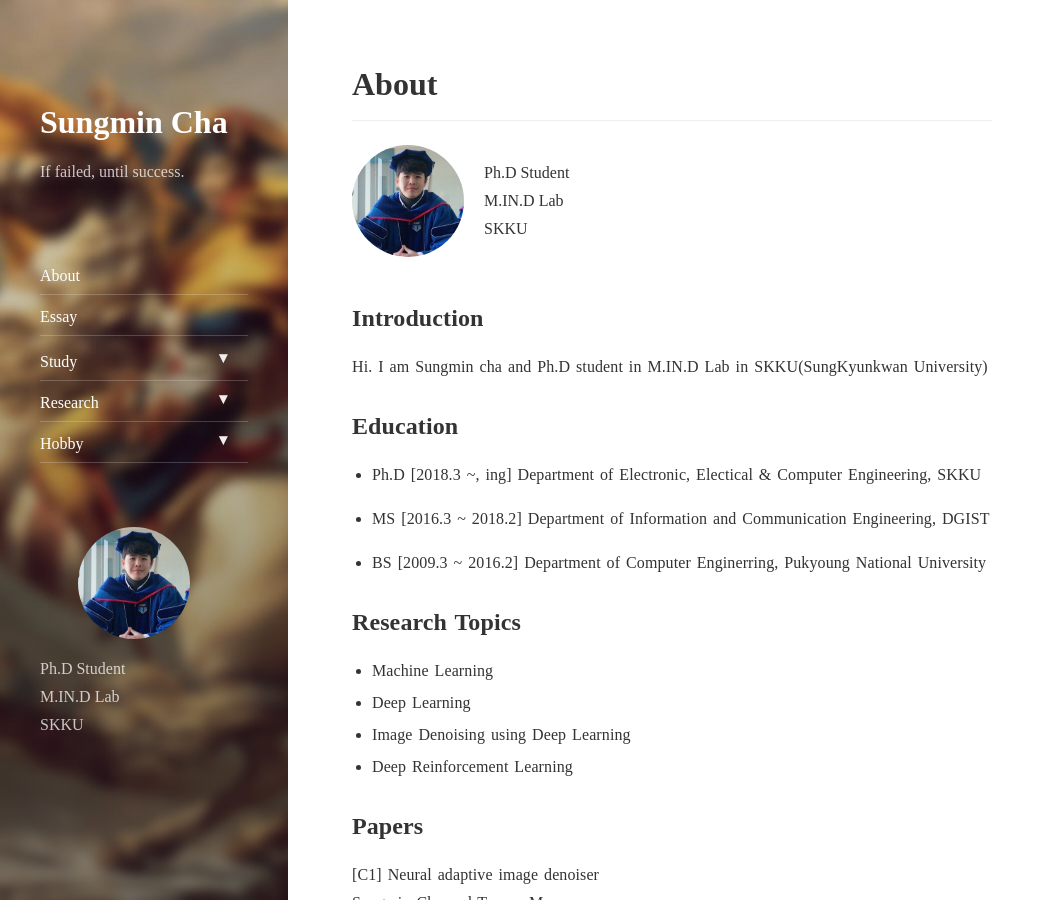
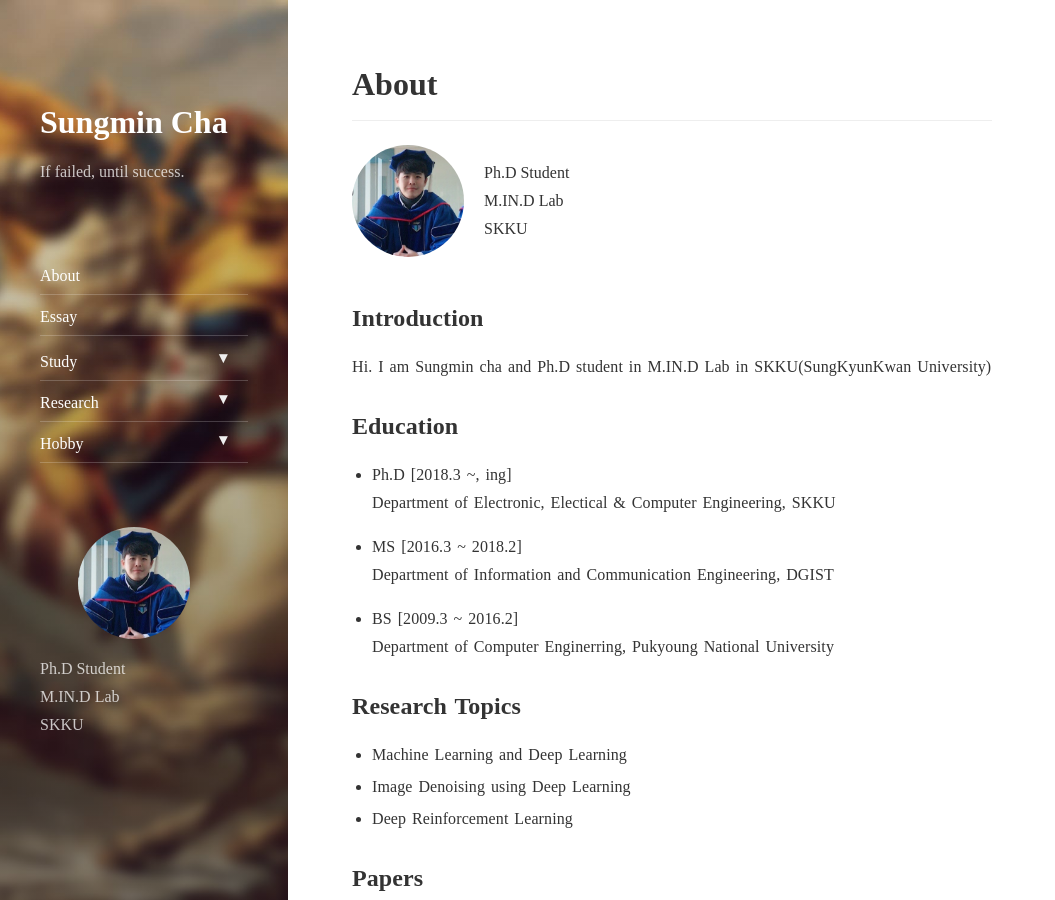
Before and after one commit to csm9493/csm9493.github.io, a Jekyll site: the page built from about.md, in a window 1280 px wide and 900 px high. Shown: the whole window, without its empty margins (0-1055 px from the left). Built offline with Jekyll 4.4.1, drawn with Linux system fonts in a browser that asks for light colours; nearby versions of some CDN libraries.

Commit message:
update about

```diff
--- a/about.md
+++ b/about.md
@@ -7,7 +7,7 @@ order: 0
 
 ## Introduction
 
-Hi. I am Sungmin cha and Ph.D student in M.IN.D Lab in SKKU(SungKyunkwan University)
+Hi. I am Sungmin cha and Ph.D student in M.IN.D Lab in SKKU(SungKyunKwan University)
 
 ## Education
 
@@ -22,8 +22,7 @@ Department of Computer Enginerring, Pukyoung National University
 
 ## Research Topics
 
-- Machine Learning
-- Deep Learning
+- Machine Learning and Deep Learning
 - Image Denoising using Deep Learning
 - Deep Reinforcement Learning
 
```
